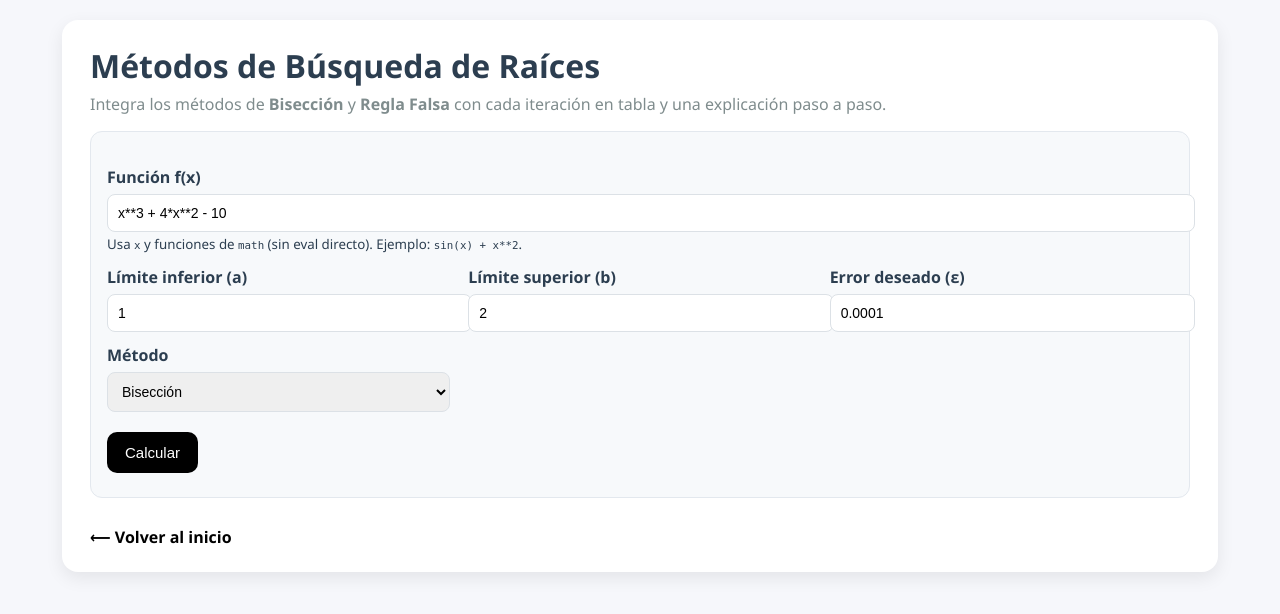
After one commit to IntiMG/Calculito, a Flask app: page /root_finding in a window 1280 px wide. The commit adds this page. Shown: the top 614 px of the page. Run offline with Flask 3, Linux system fonts and the light colour scheme.

Commit message:
Add root finding methods for bisection and false position

```diff
--- a/app.py
+++ b/app.py
@@ -15,6 +15,7 @@ from models.numerical_errors import NumericalErrors
 from models.floating_point_demo import FloatingPointDemo
 from models.numpy_workshop import NumpyWorkshop
 from models.error_analysis import ErrorAnalysis
+from models.root_finding import RootFinding, parse_function
 from copy import deepcopy
 from types import SimpleNamespace
 
@@ -2089,6 +2090,79 @@ def error_analysis():
     )
 
 
+@app.route("/root_finding", methods=["GET", "POST"])
+def root_finding():
+    error = None
+    iterations = []
+    result = None
+
+    method = "biseccion"
+    func_input = "x**3 + 4*x**2 - 10"
+    a_str = "1"
+    b_str = "2"
+    tol_str = "0.0001"
+    method_label = "Método de Bisección"
+    xr_label = "xm (punto medio)"
+
+    if request.method == "POST":
+        method = request.form.get("method", "biseccion")
+        func_input = request.form.get("func", func_input).strip()
+        a_str = request.form.get("a", a_str).strip()
+        b_str = request.form.get("b", b_str).strip()
+        tol_str = request.form.get("error_tol", tol_str).strip()
+
+        try:
+            a = float(a_str)
+            b = float(b_str)
+            error_tol = float(tol_str)
+            if error_tol <= 0:
+                raise ValueError("El error deseado debe ser un número positivo.")
+
+            func = parse_function(func_input)
+
+            if method == "falsa_posicion":
+                iterations = RootFinding.falsa_posicion(func, a, b, error_tol)
+                method_label = "Regla Falsa (Falsa Posición)"
+                xr_label = "xr (regla falsa)"
+            else:
+                iterations = RootFinding.biseccion(func, a, b, error_tol)
+                method = "biseccion"
+                method_label = "Método de Bisección"
+                xr_label = "xm (punto medio)"
+
+            if iterations:
+                last = iterations[-1]
+                result = {
+                    "raiz": last.xr,
+                    "iteraciones": len(iterations),
+                    "intervalo": (last.a, last.b),
+                    "error_final": last.error_rel_pct,
+                    "method_label": method_label,
+                    "xr_label": xr_label,
+                }
+        except Exception as e:
+            error = str(e)
+            iterations = []
+            result = None
+    else:
+        method_label = "Método de Bisección"
+        xr_label = "xm (punto medio)"
+
+    return render_template(
+        "root_finding.html",
+        error=error,
+        method=method,
+        method_label=method_label,
+        func_input=func_input,
+        a_str=a_str,
+        b_str=b_str,
+        tol_str=tol_str,
+        iterations=iterations,
+        result=result,
+        xr_label=xr_label,
+    )
+
+
 
 def fraction_to_string(matrix):
     if isinstance(matrix, list):
--- a/templates/home.html
+++ b/templates/home.html
@@ -234,6 +234,7 @@
                     <li><a class="tool-link" href="/numerical_errors">Errores numéricos + Tabla de truncamiento</a></li>
                     <li><a class="tool-link" href="/floating_point">Errores en punto flotante (0.1 + 0.2 == 0.3)</a></li>
                     <li><a class="tool-link" href="/numpy_workshop">Taller NumPy: pérdidas de precisión</a></li>
+                    <li><a class="tool-link" href="/root_finding">Bisección y Regla Falsa (paso a paso)</a></li>
                     <li><a class="tool-link" href="/error_analysis">Errores: absoluto, relativo y propagación</a></li>
                 </ul>
             </section>
--- a/templates/index.html
+++ b/templates/index.html
@@ -118,6 +118,7 @@
                     <li><a class="tool-link" href="/numerical_errors">Errores numéricos + Tabla de truncamiento</a></li>
                     <li><a class="tool-link" href="/floating_point">Errores en punto flotante (0.1 + 0.2 == 0.3)</a></li>
                     <li><a class="tool-link" href="/numpy_workshop">Taller NumPy: pérdidas de precisión</a></li>
+                    <li><a class="tool-link" href="/root_finding">Bisección y Regla Falsa (paso a paso)</a></li>
                     <li><a class="tool-link" href="/error_analysis">Errores: absoluto, relativo y propagación</a></li>
                 </ul>
             </section>
--- /dev/null
+++ b/templates/root_finding.html
@@ -0,0 +1,215 @@
+<!DOCTYPE html>
+<html lang="es">
+<head>
+    <meta charset="UTF-8">
+    <meta name="viewport" content="width=device-width, initial-scale=1.0">
+    <title>Métodos de Bisección y Regla Falsa</title>
+    <style>
+        body {
+            font-family: 'Segoe UI', Tahoma, Geneva, Verdana, sans-serif;
+            background: #f6f7fb;
+            margin: 0;
+            padding: 20px;
+            color: #2c3e50;
+        }
+        .container {
+            max-width: 1100px;
+            margin: 0 auto;
+            background: #ffffff;
+            padding: 24px 28px;
+            border-radius: 16px;
+            box-shadow: 0 6px 18px rgba(0,0,0,0.08);
+        }
+        h1 {
+            margin-top: 0;
+            margin-bottom: 6px;
+        }
+        p.lead {
+            margin-top: 0;
+            color: #7f8c8d;
+        }
+        form {
+            display: grid;
+            grid-template-columns: repeat(auto-fit, minmax(260px, 1fr));
+            gap: 12px 18px;
+            margin: 20px 0 10px;
+        }
+        label {
+            font-weight: 600;
+            margin-bottom: 6px;
+            display: block;
+            color: #2c3e50;
+        }
+        input[type="text"], input[type="number"], select {
+            width: 100%;
+            padding: 10px;
+            border: 1px solid #dce1e6;
+            border-radius: 8px;
+            font-size: 14px;
+        }
+        .full-row {
+            grid-column: 1 / -1;
+        }
+        button {
+            padding: 12px 18px;
+            border: none;
+            background: #000000;
+            color: white;
+            border-radius: 10px;
+            font-size: 15px;
+            cursor: pointer;
+            margin-top: 8px;
+            transition: transform 0.2s ease, box-shadow 0.2s ease;
+        }
+        button:hover {
+            transform: translateY(-1px);
+            box-shadow: 0 10px 18px rgba(0,0,0,0.15);
+        }
+        .alert {
+            padding: 12px 14px;
+            background: #fdecea;
+            color: #c0392b;
+            border-radius: 10px;
+            border: 1px solid #f5c6cb;
+            margin: 10px 0 5px;
+        }
+        .card {
+            background: #f7f9fb;
+            border-radius: 12px;
+            padding: 14px 16px;
+            border: 1px solid #e3e8ee;
+            margin-bottom: 16px;
+        }
+        table {
+            width: 100%;
+            border-collapse: collapse;
+            margin-top: 10px;
+        }
+        th, td {
+            border: 1px solid #e5e8ed;
+            padding: 8px 10px;
+            text-align: center;
+        }
+        th {
+            background: #f1f3f6;
+            font-weight: 700;
+        }
+        .steps-list {
+            list-style: decimal;
+            padding-left: 18px;
+            color: #34495e;
+        }
+        .back-link {
+            display: inline-block;
+            margin-top: 12px;
+            text-decoration: none;
+            color: #000000;
+            font-weight: 600;
+        }
+    </style>
+</head>
+<body>
+    <div class="container">
+        <h1>Métodos de Búsqueda de Raíces</h1>
+        <p class="lead">Integra los métodos de <strong>Bisección</strong> y <strong>Regla Falsa</strong> con cada iteración en tabla y una explicación paso a paso.</p>
+
+        <div class="card">
+            <form method="POST">
+                <div class="full-row">
+                    <label for="func">Función f(x)</label>
+                    <input type="text" id="func" name="func" value="{{ func_input }}" placeholder="Ejemplo: x**3 + 4*x**2 - 10 o lambda x: ..." required>
+                    <small>Usa <code>x</code> y funciones de <code>math</code> (sin eval directo). Ejemplo: <code>sin(x) + x**2</code>.</small>
+                </div>
+                <div>
+                    <label for="a">Límite inferior (a)</label>
+                    <input type="text" id="a" name="a" value="{{ a_str }}" required>
+                </div>
+                <div>
+                    <label for="b">Límite superior (b)</label>
+                    <input type="text" id="b" name="b" value="{{ b_str }}" required>
+                </div>
+                <div>
+                    <label for="error_tol">Error deseado (ε)</label>
+                    <input type="text" id="error_tol" name="error_tol" value="{{ tol_str }}" required>
+                </div>
+                <div>
+                    <label for="method">Método</label>
+                    <select id="method" name="method">
+                        <option value="biseccion" {% if method == 'biseccion' %}selected{% endif %}>Bisección</option>
+                        <option value="falsa_posicion" {% if method == 'falsa_posicion' %}selected{% endif %}>Regla Falsa (Falsa Posición)</option>
+                    </select>
+                </div>
+                <div class="full-row">
+                    <button type="submit">Calcular</button>
+                </div>
+            </form>
+            {% if error %}
+                <div class="alert">{{ error }}</div>
+            {% endif %}
+        </div>
+
+        {% if result %}
+            <div class="card">
+                <h3>Resultado: {{ result.method_label }}</h3>
+                <p><strong>Raíz aproximada:</strong> {{ result.raiz|fmt_num }}</p>
+                <p><strong>Iteraciones:</strong> {{ result.iteraciones }}</p>
+                <p><strong>Intervalo actual:</strong> [{{ result.intervalo[0]|fmt_num }}, {{ result.intervalo[1]|fmt_num }}]</p>
+                {% if result.error_final is not none %}
+                    <p><strong>Error relativo final:</strong> {{ '%.6f' % result.error_final }} %</p>
+                {% else %}
+                    <p><strong>Error relativo final:</strong> —</p>
+                {% endif %}
+            </div>
+        {% endif %}
+
+        {% if iterations %}
+            <div class="card">
+                <h3>Tabla de iteraciones ({{ method_label }})</h3>
+                <table>
+                    <thead>
+                        <tr>
+                            <th>#</th>
+                            <th>a</th>
+                            <th>b</th>
+                            <th>f(a)</th>
+                            <th>f(b)</th>
+                            <th>{{ xr_label }}</th>
+                            <th>f({{ xr_label.split(' ')[0] }})</th>
+                            <th>Error relativo (%)</th>
+                        </tr>
+                    </thead>
+                    <tbody>
+                        {% for it in iterations %}
+                        <tr>
+                            <td>{{ it.iteracion }}</td>
+                            <td>{{ it.a|fmt_num }}</td>
+                            <td>{{ it.b|fmt_num }}</td>
+                            <td>{{ it.fa|fmt_num }}</td>
+                            <td>{{ it.fb|fmt_num }}</td>
+                            <td>{{ it.xr|fmt_num }}</td>
+                            <td>{{ it.fxr|fmt_num }}</td>
+                            <td>
+                                {% if it.error_rel_pct is none %}
+                                    —
+                                {% else %}
+                                    {{ '%.6f' % it.error_rel_pct }}
+                                {% endif %}
+                            </td>
+                        </tr>
+                        {% endfor %}
+                    </tbody>
+                </table>
+
+                <h4>Explicación paso a paso</h4>
+                <ol class="steps-list">
+                    {% for it in iterations %}
+                        <li>Iteración {{ it.iteracion }}: {{ it.accion }}</li>
+                    {% endfor %}
+                </ol>
+            </div>
+        {% endif %}
+
+        <a class="back-link" href="/">⟵ Volver al inicio</a>
+    </div>
+</body>
+</html>
```
Also changed, not shown: models/root_finding.py (added, +156 -0 lines).
